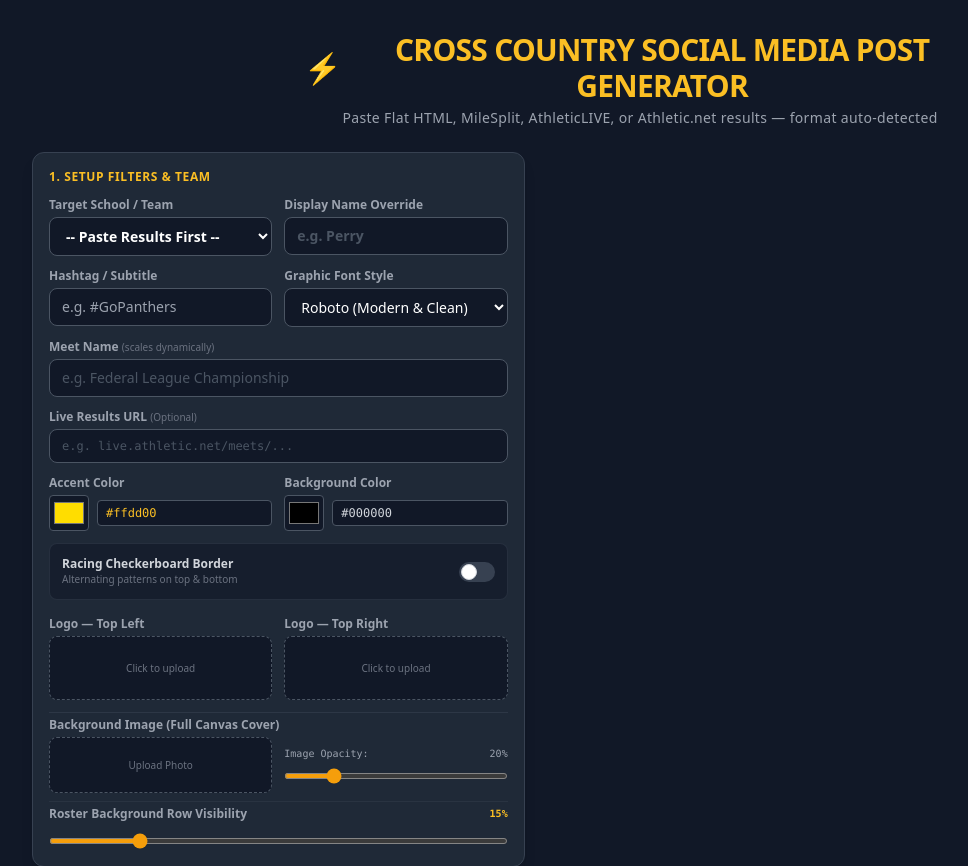
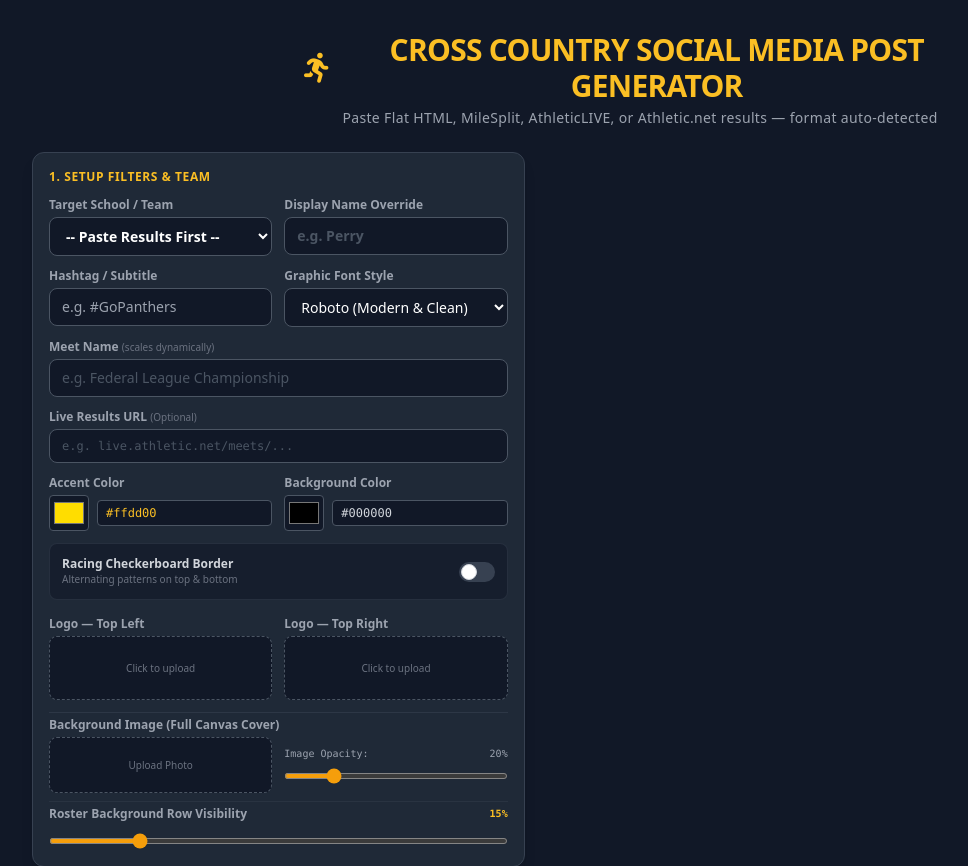
Before and after one commit to JoeyPXC/xcpostmedia, a plain HTML site: page index.html in a window 1280 px wide. Shown: the top 866 px of the page, without its empty margins (0-968 px from the left). Drawn offline with nearby package versions, Linux system fonts and the light colour scheme; a web font is replaced by a local one.

Commit message:
Update index.html

```diff
--- a/index.html
+++ b/index.html
@@ -7,6 +7,7 @@
     <title>Cross Country Social Media Post Generator</title>
     <!-- Tailwind CSS -->
     <script src="https://cdn.tailwindcss.com"></script>
+    <link rel="stylesheet" href="https://cdnjs.cloudflare.com/ajax/libs/font-awesome/6.4.0/css/all.min.css">
     <!-- Google Fonts Imports -->
     <link rel="preconnect" href="https://fonts.googleapis.com">
     <link rel="preconnect" href="https://fonts.gstatic.com" crossorigin>
@@ -22,7 +23,7 @@
         <!-- Updated Header Section -->
         <header class="mb-6 text-center max-w-2xl mx-auto">
             <h1 class="text-2xl sm:text-3xl font-black tracking-tight text-amber-400 flex items-center justify-center gap-2 uppercase">
-                ⚡ <span>Cross Country Social Media Post Generator</span>
+                <i class="fa-solid fa-person-running text-2xl sm:text-3xl"></i> <span>Cross Country Social Media Post Generator</span>
             </h1>
             <p class="text-xs sm:text-sm text-gray-400 mt-1 font-medium tracking-wide">
                 Paste Flat HTML, MileSplit, AthleticLIVE, or Athletic.net results — format auto-detected
```
